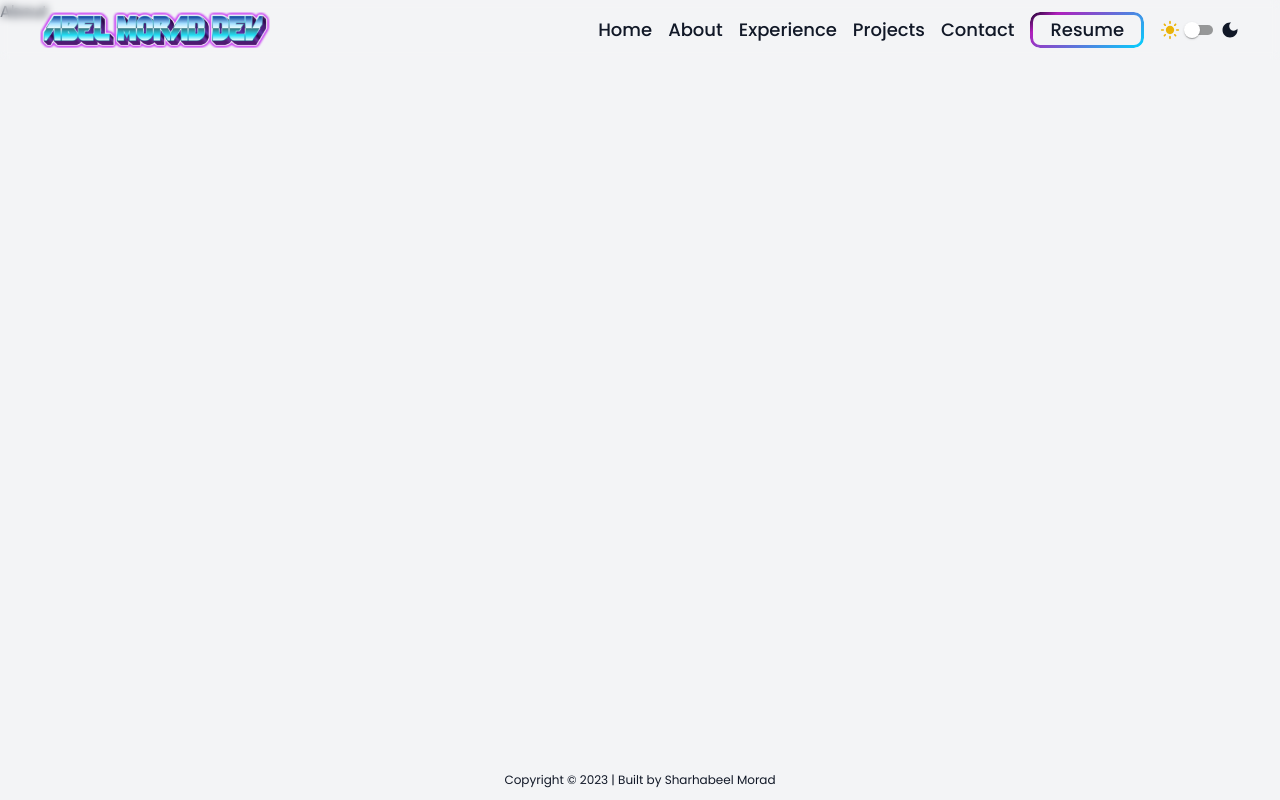
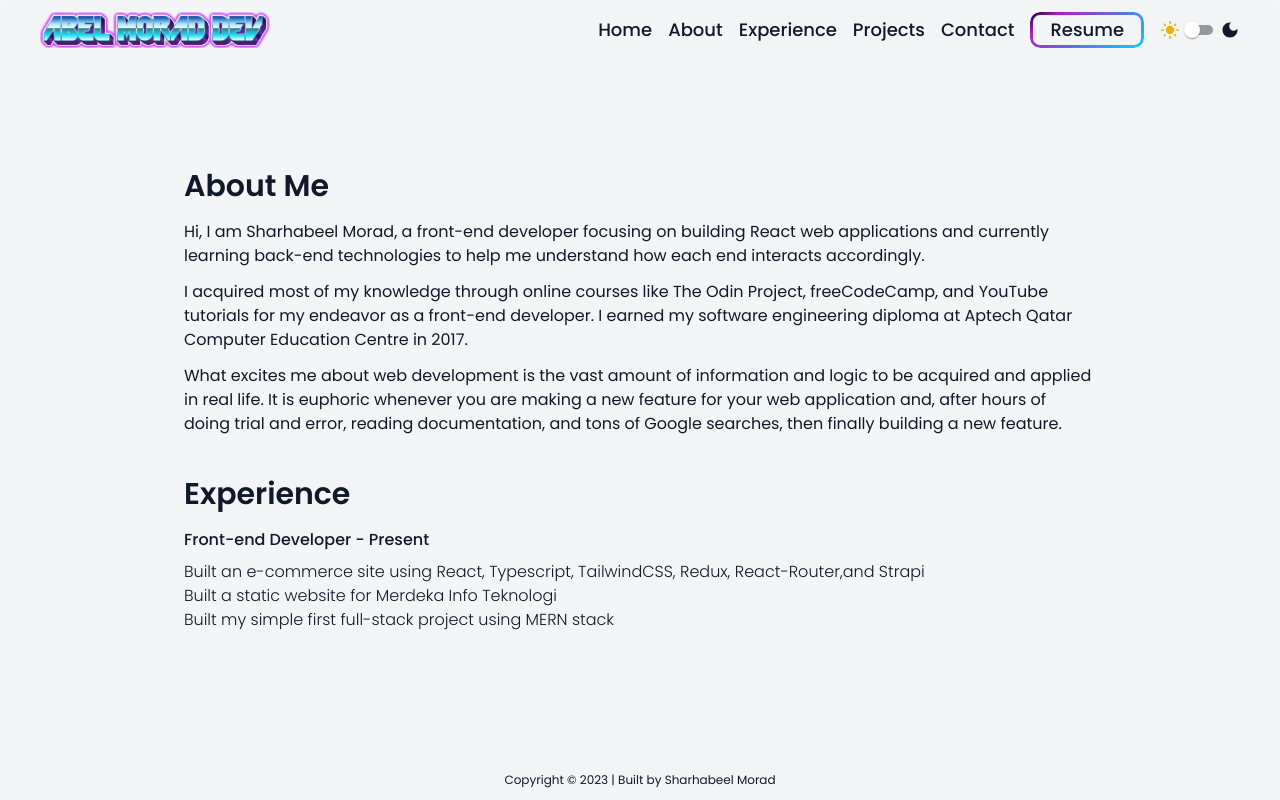
Before and after one commit to abelmorad/abel-morad, a React (Vite) app: page /about in a window 1280 px wide. Built offline with nearby package versions, Linux system fonts and the light colour scheme.

Commit message:
Feat: about content

```diff
--- a/src/pages/About.tsx
+++ b/src/pages/About.tsx
@@ -1,9 +1,48 @@
-
-
 function About() {
   return (
-    <div>About</div>
-  )
+    <section className="flex flex-col px-6 h-screen items-center place-content-center">
+      <section className="flex flex-col laptop:px-40 desktop:px-96 gap-10">
+        <article>
+          <h1 className="text-3xl font-semibold mb-4">About Me</h1>
+          <p className="mb-3">
+            Hi, I am Sharhabeel Morad, a front-end developer focusing on building
+            React web applications and currently learning back-end technologies to
+            help me understand how each end interacts accordingly.
+          </p>
+          <p className="mb-3">
+            I acquired most of my knowledge through online courses like The Odin
+            Project, freeCodeCamp, and YouTube tutorials for my endeavor as a
+            front-end developer. I earned my software engineering diploma at
+            Aptech Qatar Computer Education Centre in 2017.
+          </p>
+          <p>
+            What excites me about web development is the vast amount of
+            information and logic to be acquired and applied in real life. It is
+            euphoric whenever you are making a new feature for your web
+            application and, after hours of doing trial and error, reading
+            documentation, and tons of Google searches, then finally building a
+            new feature.
+          </p>
+        </article>
+        <section>
+        <h1 className="text-3xl font-semibold mb-4">Experience</h1>
+          <p className="font-medium mb-2">Front-end Developer - Present</p>
+          <ul>
+            <li className="font-light">
+              Built an e-commerce site using React, Typescript, TailwindCSS,
+              Redux, React-Router,and Strapi
+            </li>
+            <li className="font-light">
+              Built a static website for Merdeka Info Teknologi
+            </li>
+            <li className="font-light">
+              Built my simple first full-stack project using MERN stack
+            </li>
+          </ul>
+      </section>
+      </section>
+    </section>
+  );
 }
 
-export default About
+export default About;
```
